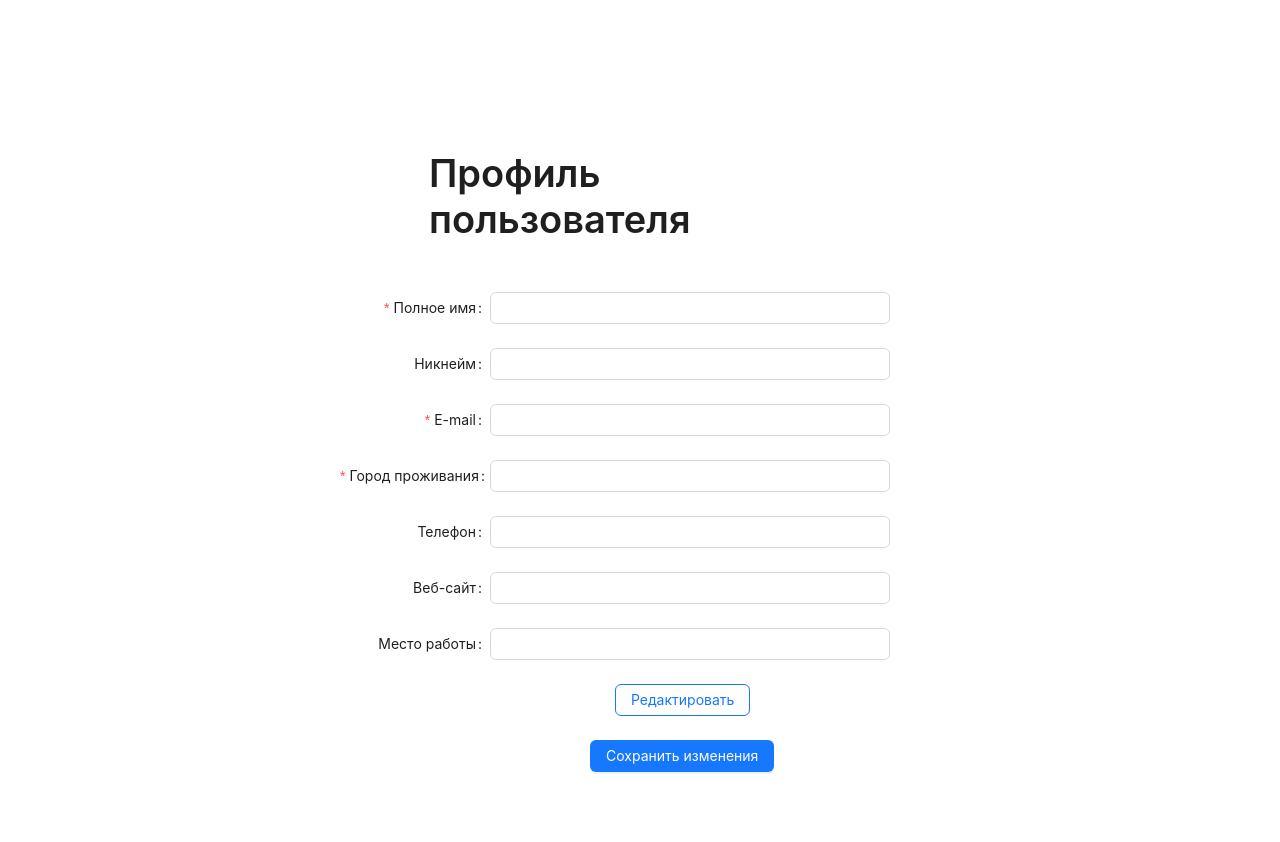
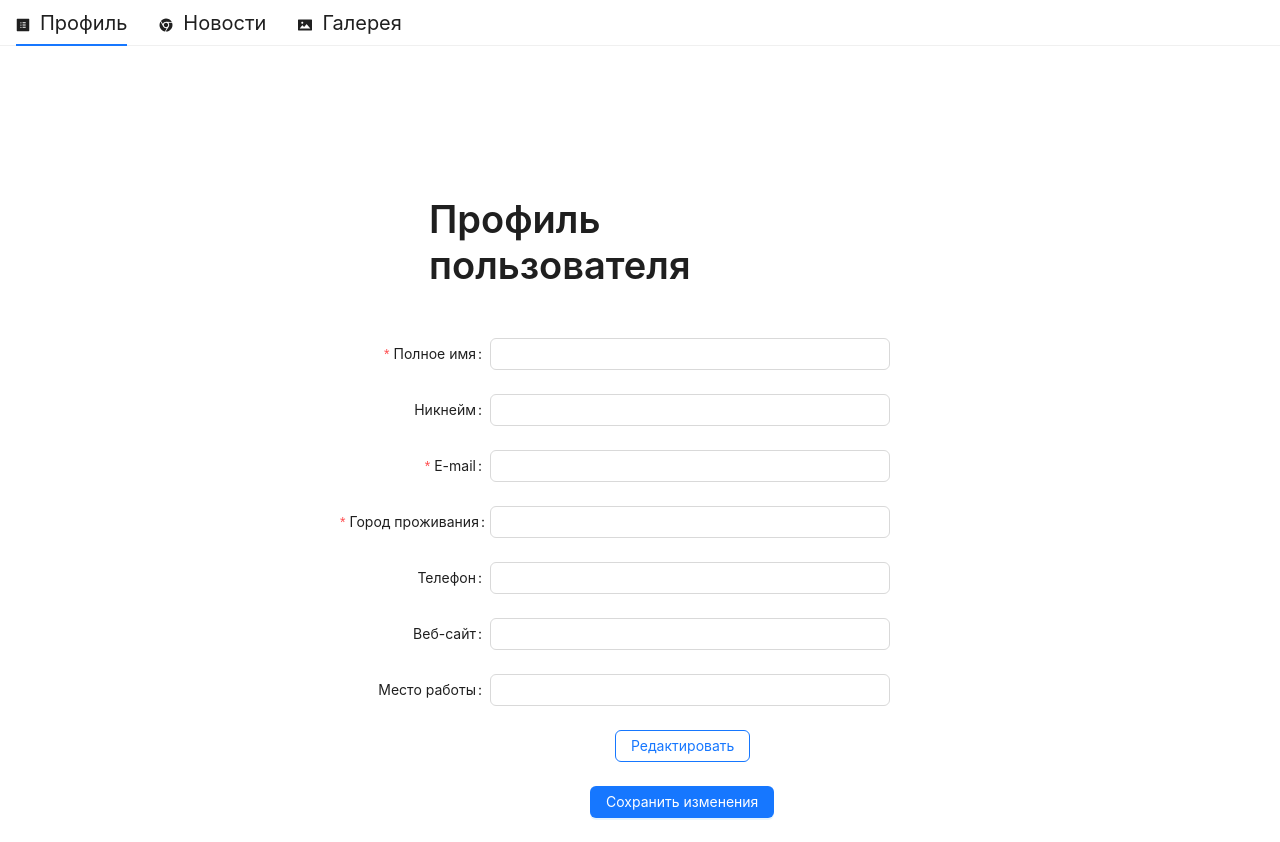
Before and after one commit to AlexS88190/dogma, a React (Create React App) app: page / in a window 1280 px wide. Before the commit the page ends 800 px from the top, so only its background shows below. Built offline with nearby package versions, Linux system fonts and the light colour scheme.

Commit message:
добавить блок навигации

```diff
--- /dev/null
+++ b/src/components/Navigation/Navigtion.tsx
@@ -0,0 +1,44 @@
+import React, {FC, useState} from 'react';
+import { ChromeFilled, ProfileFilled, PictureFilled } from '@ant-design/icons';
+import type { MenuProps } from 'antd';
+import { Menu } from 'antd';
+
+const items: MenuProps['items'] = [
+    {
+        label: 'Профиль',
+        key: 'profile',
+        icon: <ProfileFilled />
+    },
+    {
+        label: 'Новости',
+        key: 'news',
+        icon: <ChromeFilled />
+    },
+    {
+        label: 'Галерея',
+        key: 'gallery',
+        icon: <PictureFilled />
+    },
+
+    // {
+    //     label: (
+    //         <a href="https://ant.design" target="_blank" rel="noopener noreferrer">
+    //             Navigation Four - Link
+    //         </a>
+    //     ),
+    //     key: 'alipay',
+    // },
+];
+
+const Navigation: FC = () => {
+    const [current, setCurrent] = useState('mail');
+
+    const onClick: MenuProps['onClick'] = (event) => {
+        console.log('click ', event);
+        setCurrent(event.key);
+    };
+
+    return <Menu onClick={onClick} selectedKeys={[current]} mode="horizontal" items={items} style={{fontSize: 20}} />;
+};
+
+export default Navigation;
--- a/src/components/Profile/Profile.tsx
+++ b/src/components/Profile/Profile.tsx
@@ -2,6 +2,7 @@ import React, {FC} from "react";
 import {Button, Form, Input} from "antd";
 import { Typography } from 'antd';
 import './Profile.css';
+import Navigation from "../Navigation/Navigtion";
 
 const { Title } = Typography;
 
@@ -15,6 +16,8 @@ const onFinishFailed = (errorInfo: any) => {
 
 
 const Profile: FC = () => (
+    <>
+        <Navigation/>
         <div className="profile">
             <Title className="profile__title">Профиль пользователя</Title>
             <Form
@@ -108,9 +111,8 @@ const Profile: FC = () => (
                 </Form.Item>
 
             </Form>
-
         </div>
-
+    </>
 );
 
 export default Profile;
```
Lines whose indentation alone changed are shown as unchanged.
